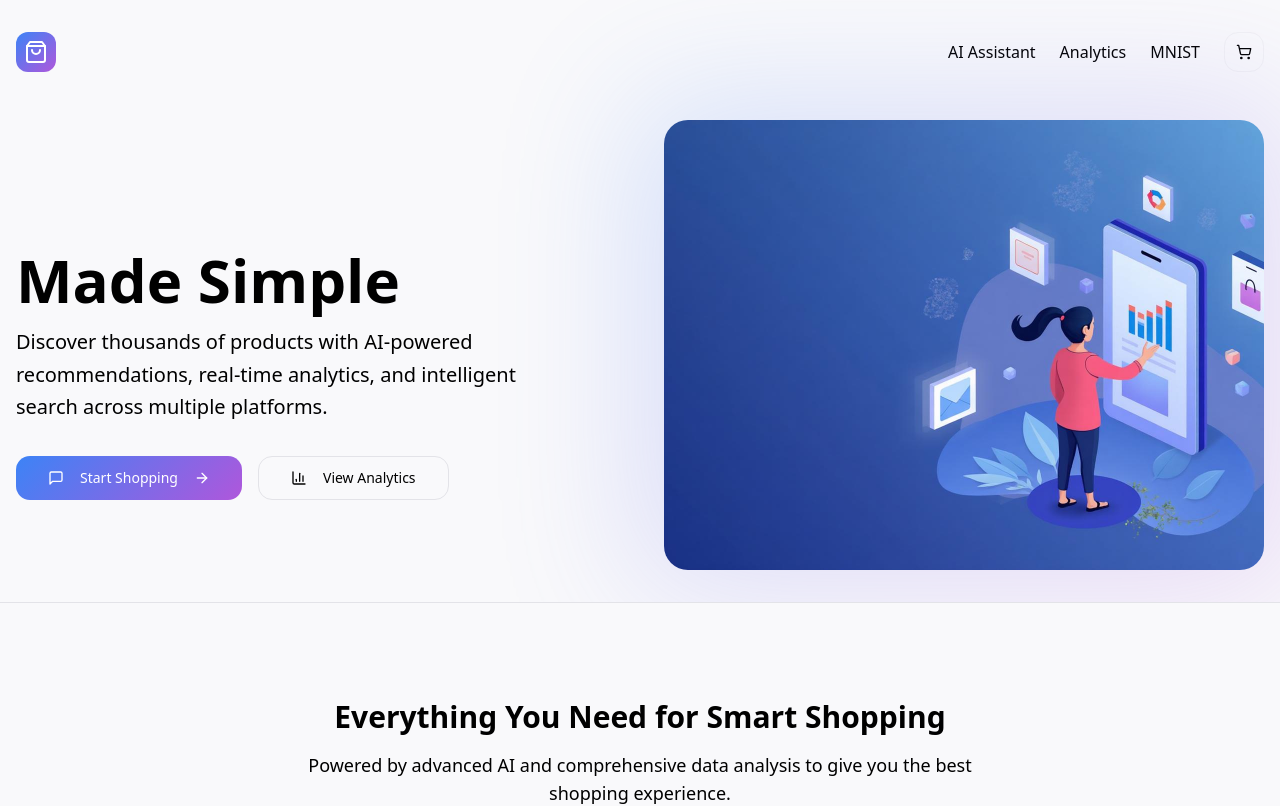
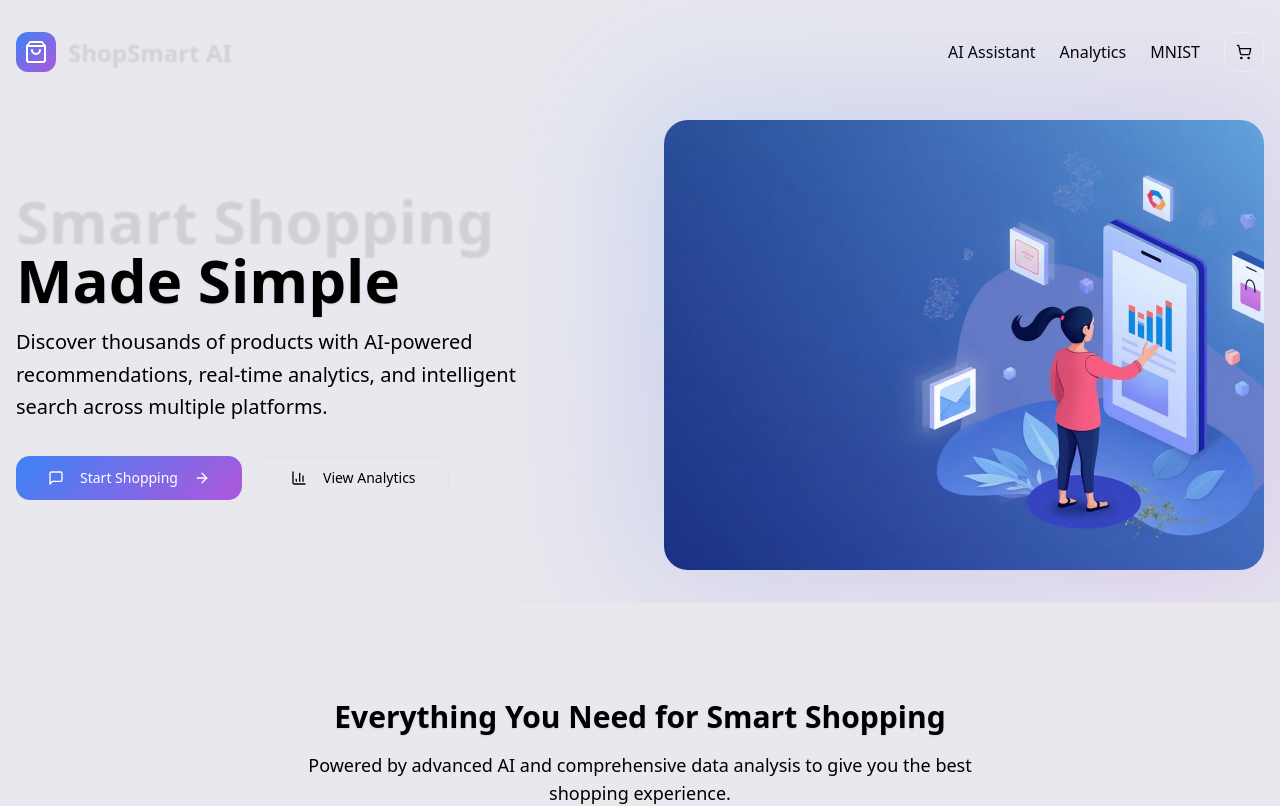
Before and after one commit to heynorbie/Smart-shopping-assistant, a React (Vite) app: page / in a window 1280 px wide. Shown: the top 806 px of the page. Built offline with nearby package versions, Linux system fonts and the light colour scheme; the HTML template or start-up script is replaced by a standard one.

Commit message:
Improve text contrast and legibility

```diff
--- a/src/index.css
+++ b/src/index.css
@@ -9,13 +9,13 @@ All colors MUST be HSL. Shopping-focused modern design.
 @layer base {
   :root {
     /* Shopping-focused color palette */
-    --background: 240 20% 98%;
+    --background: 240 15% 92%;
     --foreground: 0 0% 0%;
 
-    --card: 0 0% 100%;
+    --card: 240 8% 96%;
     --card-foreground: 0 0% 0%;
 
-    --popover: 0 0% 100%;
+    --popover: 240 8% 96%;
     --popover-foreground: 0 0% 0%;
 
     /* Primary: Trust-building blue for shopping */
@@ -35,10 +35,10 @@ All colors MUST be HSL. Shopping-focused modern design.
     --warning: 38 92% 50%;
     --warning-foreground: 0 0% 100%;
 
-    --muted: 240 10% 96%;
+    --muted: 240 8% 88%;
     --muted-foreground: 0 0% 0%;
 
-    --accent: 240 8% 95%;
+    --accent: 240 8% 90%;
     --accent-foreground: 0 0% 0%;
 
     --destructive: 0 84% 60%;
@@ -211,4 +211,28 @@ All colors MUST be HSL. Shopping-focused modern design.
   ::-webkit-scrollbar-thumb:hover {
     background: hsl(var(--muted-foreground) / 0.5);
   }
+
+  /* Text contrast and legibility improvements */
+  h1, h2, h3, h4, h5, h6 {
+    @apply font-bold;
+    text-shadow: 0 1px 2px hsl(0 0% 0% / 0.1);
+  }
+
+  .text-shadow {
+    text-shadow: 0 1px 2px hsl(0 0% 0% / 0.15);
+  }
+
+  .text-shadow-strong {
+    text-shadow: 0 2px 4px hsl(0 0% 0% / 0.25);
+  }
+
+  /* Enhanced contrast for buttons and important text */
+  button {
+    @apply font-semibold;
+  }
+
+  .hero-text {
+    @apply font-bold;
+    text-shadow: 0 2px 4px hsl(0 0% 0% / 0.2);
+  }
 }
```
